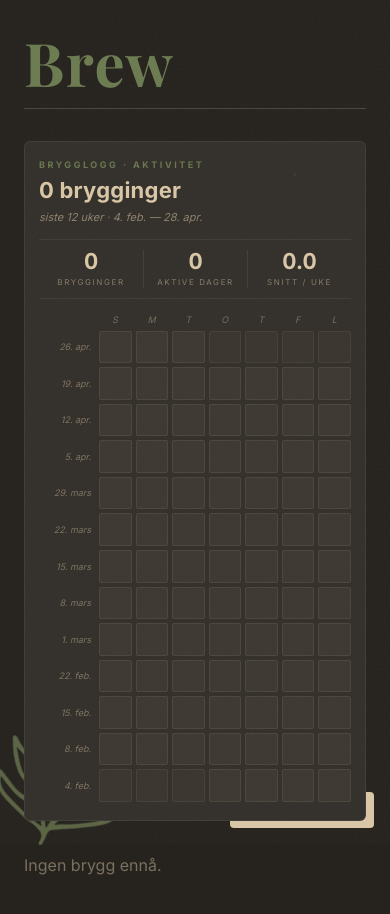
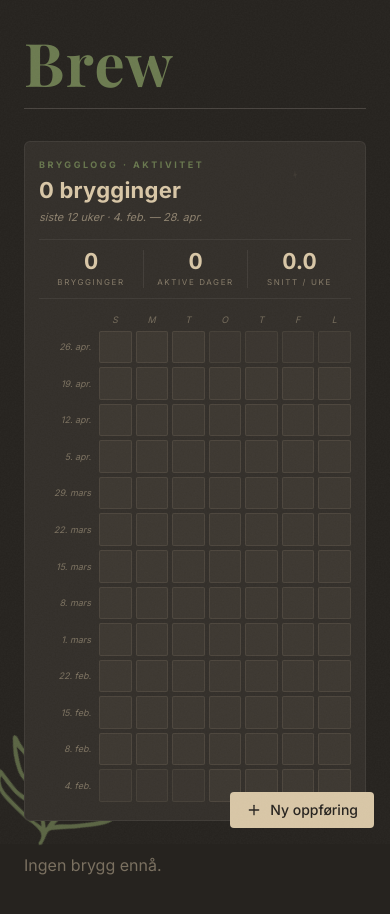
Before and after one commit to Shtian/brew, a Next.js app: page / in a window 390 px wide. Shown: the top 914 px of the page. Built offline with nearby package versions, Linux system fonts and the light colour scheme; a web font is replaced by a local one.

Commit message:
fix(NewEntryButton): add z-10 so button stays above timeline
ActivityTimeline uses a CSS filter which creates a new stacking context,
pushing the fixed-position button behind it without an explicit z-index.

https://claude.ai/code/session_01UWr71DJxBGU4cnwg8VCzF6

```diff
--- a/app/NewEntryButton.tsx
+++ b/app/NewEntryButton.tsx
@@ -12,7 +12,7 @@ export function NewEntryButton() {
       <button
         type="button"
         onClick={() => setOpen(true)}
-        className="fixed bottom-4 right-4 md:static inline-flex items-center gap-2 rounded bg-accent px-4 py-2 font-body text-sm font-medium text-parchment hover:bg-accent-dark"
+        className="fixed bottom-4 right-4 z-10 md:static inline-flex items-center gap-2 rounded bg-accent px-4 py-2 font-body text-sm font-medium text-parchment hover:bg-accent-dark"
       >
         <Plus size={16} aria-hidden="true" />
         Ny oppføring
```
